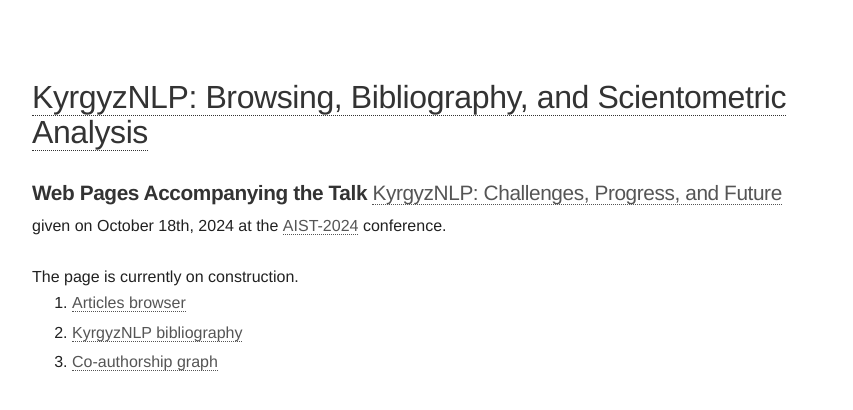
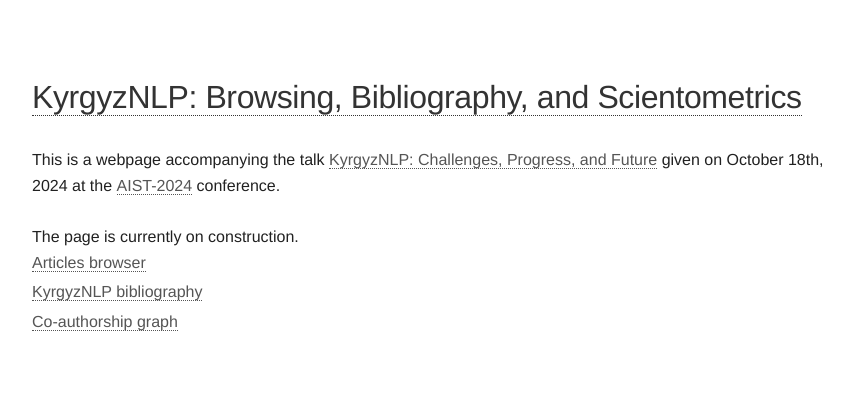
Before and after one commit to alexeyev/alexeyev.github.io, a Jekyll site: the page built from kyrgyz_nlp/index.html, in a window 1280 px wide. Shown: the top 410 px of the page, without its empty margins (208-1061 px from the left). Built offline with Jekyll 4.4.1, drawn with Linux system fonts in a browser that asks for light colours.

Commit message:
Update index.html

```diff
--- a/kyrgyz_nlp/index.html
+++ b/kyrgyz_nlp/index.html
@@ -5,7 +5,7 @@
 ---
 <header class="masthead">
     <h1 class="masthead-title">
-        <a href="{{ site.baseurl }}">KyrgyzNLP: Browsing, Bibliography, and Scientometric Analysis</a>
+        <a href="{{ site.baseurl }}">KyrgyzNLP: Browsing, Bibliography, and Scientometrics</a>
     </h1>
     <nav class="masthead-nav">
         {% for nav in site.nav %}
@@ -14,13 +14,13 @@
     </nav>
 </header>
 <div class="content list">
-    <h3>Web Pages Accompanying the Talk <a href="/pdf/kyrgyz-nlp-slides_2024.pdf">KyrgyzNLP: Challenges, Progress, and Future</a></h3>
+    This is a webpage accompanying the talk <a href="/pdf/kyrgyz-nlp-slides_2024.pdf">KyrgyzNLP: Challenges, Progress, and Future</a>
     given on October 18th, 2024 at the <a href="https://aistconf.org/">AIST-2024</a> conference.<br/><br/>
 
     The page is currently on construction.
-    <ol>
+    <ul>
       <li><a>Articles browser</a></li>
       <li><a>KyrgyzNLP bibliography</a></li>
       <li><a>Co-authorship graph</a></li>
-    <ol/>
+    <ul/>
 </div>
```
